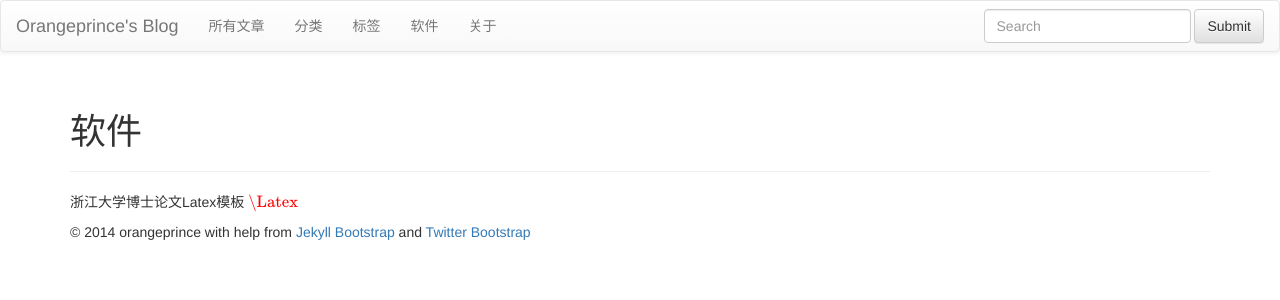
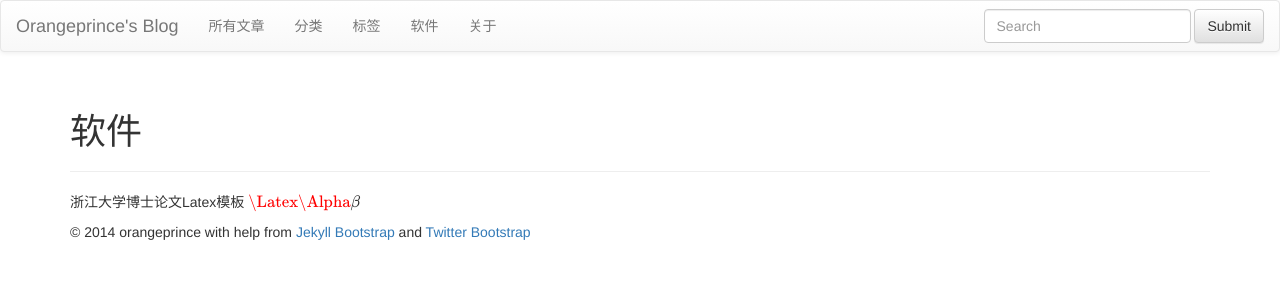
Before and after one commit to orangeprince/orangeprince.github.io, a Jekyll site: the page built from software.md, in a window 1280 px wide. Shown: the top 300 px of the page. Built offline with Jekyll 4.4.1, drawn with Linux system fonts in a browser that asks for light colours; nearby versions of some CDN libraries; library files that are not in the unit come from our copies; formulas are drawn with MathJax 3; comment, search, counter and statistics services are not loaded.

Commit message:
modified:   software.md

```diff
--- a/software.md
+++ b/software.md
@@ -5,4 +5,4 @@ group: navigation
 weight: 4
 ---
 {% include JB/setup %}
-浙江大学博士论文Latex模板 \\( \\Latex \\)
+浙江大学博士论文Latex模板 \\( \Latex \Alpha \beta  \\)
```
